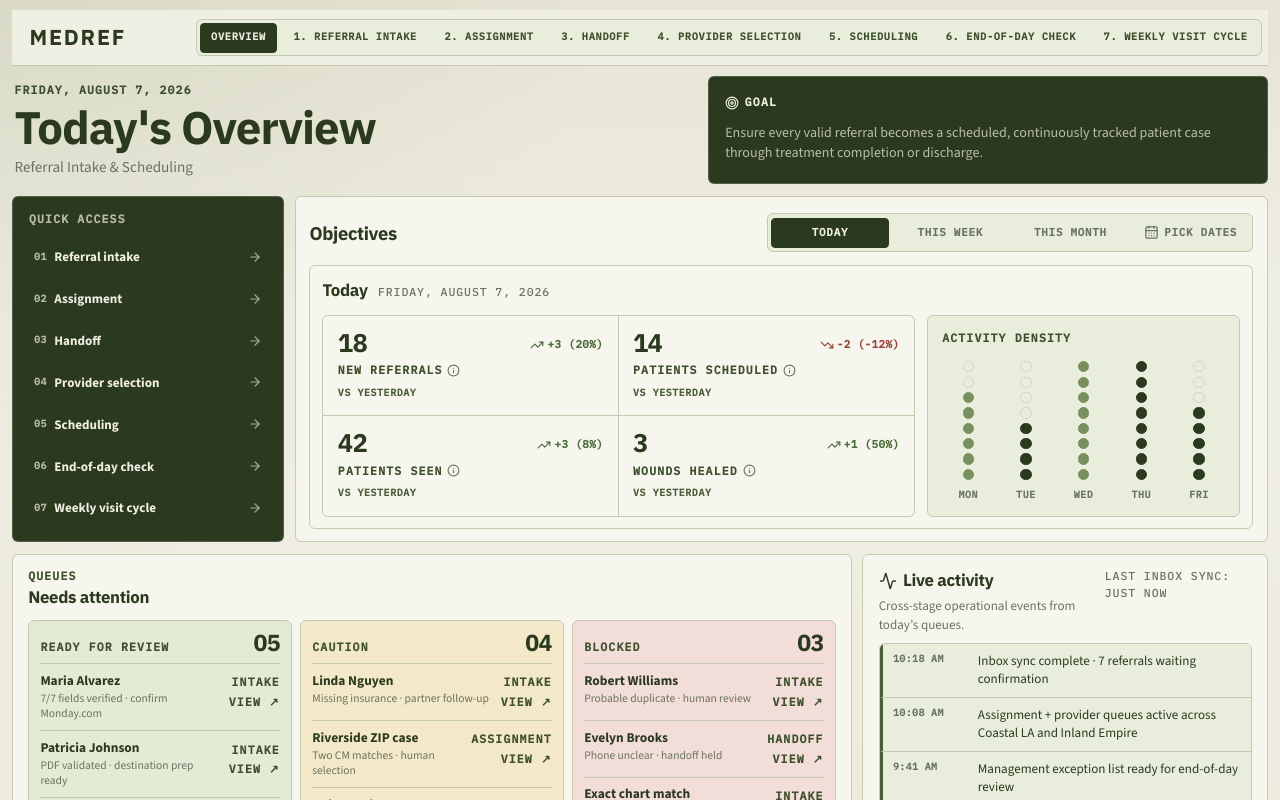
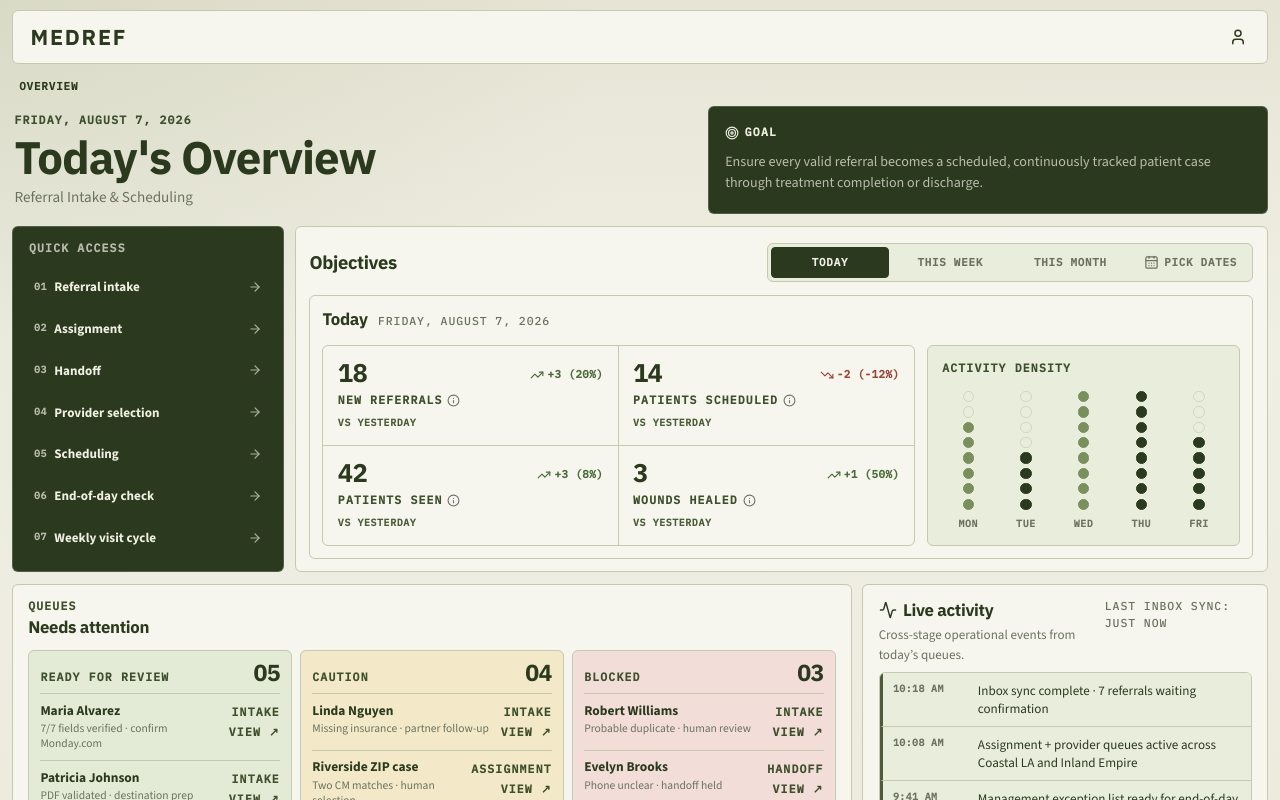
Before and after one commit to irvirr4444/medical-referral, a React (Vite) app in the folder frontend/: page / in a window 1280 px wide. Shown: the top 800 px of the page. Built offline with nearby package versions, Linux system fonts and the light colour scheme.

Commit message:
Add Breadcrumbs component for navigation; update App layout and styles for improved user experience

```diff
--- a/frontend/src/App.tsx
+++ b/frontend/src/App.tsx
@@ -1,4 +1,5 @@
 import type { ReactNode } from 'react'
+import { Breadcrumbs } from './components/Breadcrumbs'
 import { FlowNav } from './components/FlowNav'
 import { StageOperationsPage } from './components/StageOperationsPage'
 import { OverviewPage } from './components/WorkflowModal'
@@ -18,6 +19,7 @@ function Dashboard() {
   return (
     <div className="app-shell">
       <FlowNav />
+      <Breadcrumbs />
       {body}
     </div>
   )
--- /dev/null
+++ b/frontend/src/components/Breadcrumbs.css
@@ -0,0 +1,60 @@
+.breadcrumbs {
+  min-width: 0;
+  padding: 0.15rem 0.35rem 0.05rem;
+}
+
+.breadcrumbs__list {
+  display: flex;
+  align-items: center;
+  flex-wrap: wrap;
+  gap: 0.2rem;
+  margin: 0;
+  padding: 0;
+  list-style: none;
+}
+
+.breadcrumbs__list li {
+  display: inline-flex;
+  align-items: center;
+  min-width: 0;
+}
+
+.breadcrumbs__sep {
+  color: var(--gray);
+  opacity: 0.7;
+}
+
+.breadcrumbs__crumb {
+  display: inline-flex;
+  align-items: center;
+  gap: 0.4rem;
+  margin: 0;
+  padding: 0.15rem 0.1rem;
+  border: 0;
+  background: transparent;
+  font-family: var(--font-mono);
+  font-size: 0.68rem;
+  font-weight: 600;
+  letter-spacing: 0.08em;
+  text-transform: uppercase;
+  color: var(--gray);
+  line-height: 1.2;
+}
+
+.breadcrumbs__crumb.is-link {
+  cursor: pointer;
+  color: var(--ink-soft);
+}
+
+.breadcrumbs__crumb.is-link:hover {
+  color: var(--forest-mid);
+}
+
+.breadcrumbs__crumb.is-current {
+  color: var(--ink);
+}
+
+.breadcrumbs__index {
+  color: var(--sage);
+  font-variant-numeric: tabular-nums;
+}
--- /dev/null
+++ b/frontend/src/components/Breadcrumbs.tsx
@@ -0,0 +1,61 @@
+import { ChevronRight } from 'lucide-react'
+import { isFlowOpsPage } from '../data/flowOps'
+import {
+  AUTOMATION_STAGES,
+  automationStage,
+} from '../features/automation/stages'
+import { useDemo } from '../state/useDemo'
+import './Breadcrumbs.css'
+
+export function Breadcrumbs() {
+  const { state, dispatch } = useDemo()
+  const page =
+    state.activePage === 'operations' ? 'overview' : state.activePage
+  const onOverview = page === 'overview'
+  const stage = isFlowOpsPage(page) ? automationStage(page) : null
+  const stageIndex = stage
+    ? AUTOMATION_STAGES.findIndex((item) => item.id === stage.id) + 1
+    : 0
+
+  const goOverview = () => {
+    dispatch({ type: 'SET_ACTIVE_PAGE', page: 'overview' })
+    window.scrollTo({ top: 0, behavior: 'smooth' })
+  }
+
+  return (
+    <nav className="breadcrumbs" aria-label="Breadcrumb">
+      <ol className="breadcrumbs__list">
+        <li>
+          {onOverview ? (
+            <span className="breadcrumbs__crumb is-current" aria-current="page">
+              Overview
+            </span>
+          ) : (
+            <button
+              type="button"
+              className="breadcrumbs__crumb is-link"
+              onClick={goOverview}
+            >
+              Overview
+            </button>
+          )}
+        </li>
+        {stage ? (
+          <>
+            <li className="breadcrumbs__sep" aria-hidden="true">
+              <ChevronRight size={14} strokeWidth={2} />
+            </li>
+            <li>
+              <span className="breadcrumbs__crumb is-current" aria-current="page">
+                <span className="breadcrumbs__index">
+                  {String(stageIndex).padStart(2, '0')}
+                </span>
+                {stage.shortTitle}
+              </span>
+            </li>
+          </>
+        ) : null}
+      </ol>
+    </nav>
+  )
+}
--- a/frontend/src/components/FlowNav.css
+++ b/frontend/src/components/FlowNav.css
@@ -2,11 +2,12 @@
   width: 100%;
   min-width: 0;
   position: sticky;
-  top: 0;
+  top: 0.35rem;
   z-index: 20;
+  margin: 0;
+  border: 1px solid var(--border);
+  border-radius: var(--radius);
   background: var(--cream);
-  border-bottom: 1px solid var(--border);
-  margin: 0;
 }
 
 .flow-nav__inner {
@@ -17,7 +18,7 @@
   align-items: center;
   justify-content: space-between;
   gap: 0.65rem 1rem;
-  padding: 0.55rem 0.35rem 0.55rem 0.85rem;
+  padding: 0.55rem 0.75rem 0.55rem 0.85rem;
 }
 
 .flow-nav__brand {
@@ -40,61 +41,25 @@
   line-height: 1;
 }
 
-.flow-nav__brand-sub {
-  font-family: var(--font-mono);
-  font-size: 0.62rem;
-  font-weight: 600;
-  letter-spacing: 0.1em;
-  text-transform: uppercase;
-  color: var(--gray);
-}
-
-.flow-nav__tabs {
-  display: flex;
-  flex-wrap: wrap;
-  gap: 0.3rem;
-  max-width: 100%;
-  overflow-x: auto;
-  padding: 0.15rem;
-  border: 1px solid var(--border);
-  border-radius: var(--radius);
-  background: var(--sage-pale);
-}
-
-.flow-nav__link {
-  border: 1px solid transparent;
+.flow-nav__account {
+  display: grid;
+  place-items: center;
+  width: 2.15rem;
+  height: 2.15rem;
+  padding: 0;
+  border: 0;
+  border-radius: var(--radius-sm);
   background: transparent;
-  color: var(--ink-soft);
-  font-family: var(--font-mono);
-  font-weight: 600;
-  font-size: 0.64rem;
-  letter-spacing: 0.07em;
-  text-transform: uppercase;
-  padding: 0.42rem 0.65rem;
-  border-radius: var(--radius-sm);
-  white-space: nowrap;
+  color: var(--ink);
   cursor: pointer;
 }
 
-.flow-nav__link:hover {
-  background: var(--surface);
-  color: var(--ink);
-  border-color: var(--border);
+.flow-nav__account:hover {
+  background: var(--sage-pale);
+  color: var(--forest);
 }
 
-.flow-nav__link.is-active {
-  color: var(--cream);
-  background: var(--forest);
-  border-color: var(--forest);
+.flow-nav__account:focus-visible {
+  outline: 2px solid rgba(74, 92, 56, 0.55);
+  outline-offset: 2px;
 }
-
-@media (max-width: 900px) {
-  .flow-nav__inner {
-    flex-direction: column;
-    align-items: stretch;
-  }
-
-  .flow-nav__tabs {
-    flex-wrap: nowrap;
-  }
-}
--- a/frontend/src/components/FlowNav.tsx
+++ b/frontend/src/components/FlowNav.tsx
@@ -1,16 +1,23 @@
-import { WORKFLOW_MODAL_TABS } from '../data/constants'
+import { User } from 'lucide-react'
 import { useDemo } from '../state/useDemo'
 import './FlowNav.css'
 
-export const APP_NAV_ITEMS = [...WORKFLOW_MODAL_TABS] as const
-
-export type AppPageId = (typeof APP_NAV_ITEMS)[number]['id']
+export type AppPageId =
+  | 'overview'
+  | 'intake'
+  | 'assignment'
+  | 'handoff'
+  | 'provider'
+  | 'scheduling'
+  | 'end-of-day'
+  | 'weekly'
+  | 'operations'
 
 export function FlowNav() {
-  const { state, dispatch } = useDemo()
+  const { dispatch } = useDemo()
 
   return (
-    <nav className="flow-nav" aria-label="Primary">
+    <nav className="flow-nav panel" aria-label="Primary">
       <div className="flow-nav__inner">
         <button
           type="button"
@@ -21,28 +28,15 @@ export function FlowNav() {
           }}
         >
           <span className="flow-nav__brand-mark">MedRef</span>
-
         </button>
 
-        <div className="flow-nav__tabs" role="presentation">
-          {APP_NAV_ITEMS.map((item) => {
-            const active = state.activePage === item.id
-            return (
-              <button
-                key={item.id}
-                type="button"
-                className={`flow-nav__link ${active ? 'is-active' : ''}`}
-                aria-current={active ? 'page' : undefined}
-                onClick={() => {
-                  dispatch({ type: 'SET_ACTIVE_PAGE', page: item.id })
-                  window.scrollTo({ top: 0, behavior: 'smooth' })
-                }}
-              >
-                {item.label}
-              </button>
-            )
-          })}
-        </div>
+        <button
+          type="button"
+          className="flow-nav__account"
+          aria-label="Account"
+        >
+          <User size={18} aria-hidden="true" strokeWidth={2} />
+        </button>
       </div>
     </nav>
   )
```
Also changed, not shown: frontend/src/features/automation/StageOps.css (+18 -20 lines), frontend/src/components/StageOperationsPage.css (line endings or trailing spaces), frontend/src/features/automation/StagePatientSteps.tsx (indentation only), 2 other files (tests, documents, lock files or other folders).
